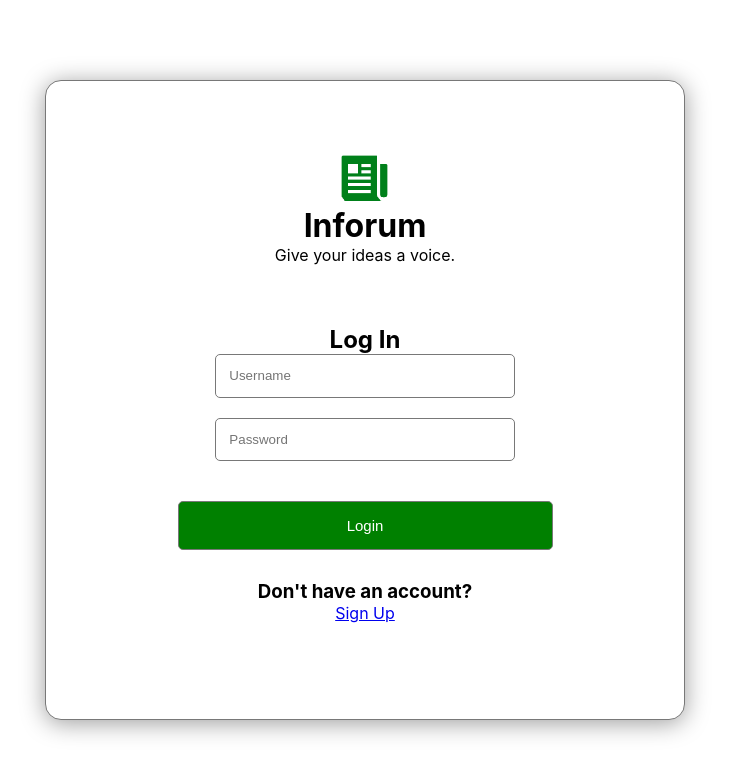
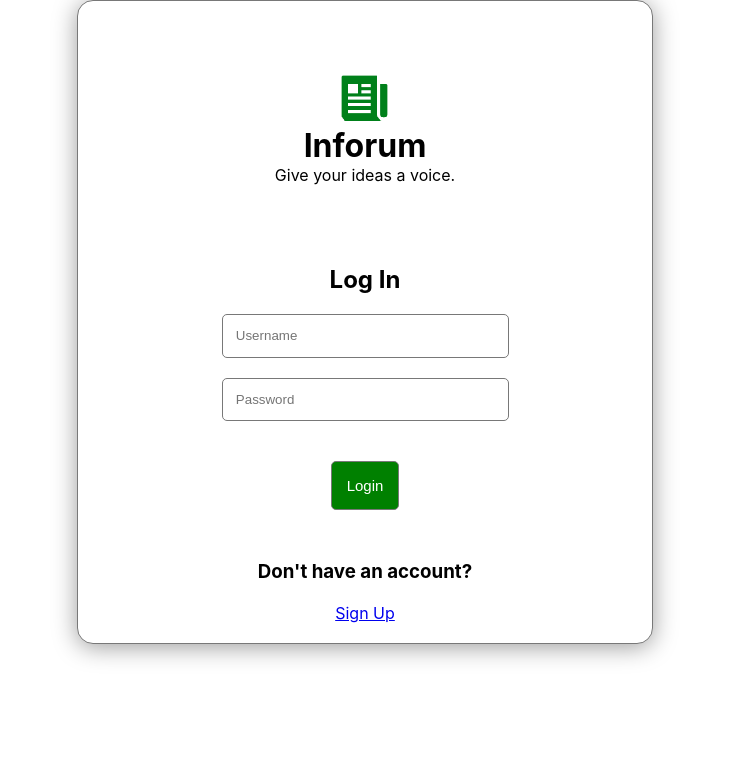
Before and after one commit to chibukasia/inforum, a React (Create React App) app in the folder client/: page /login in a window 1280 px wide. Shown: the top 774 px of the page, without its empty margins (275-1004 px from the left). Built offline with nearby package versions, Linux system fonts and the light colour scheme.

Commit message:
udated login form

```diff
--- a/client/package.json
+++ b/client/package.json
@@ -9,6 +9,7 @@
     "@testing-library/user-event": "^13.5.0",
     "react": "^18.2.0",
     "react-dom": "^18.2.0",
+    "react-router-dom": "^6.4.2",
     "react-scripts": "5.0.1",
     "web-vitals": "^2.1.4"
   },
--- a/client/src/App.css
+++ b/client/src/App.css
@@ -36,3 +36,19 @@
     transform: rotate(360deg);
   }
 }
+
+/* main section */
+.main{
+  width: 90%;
+  margin-left: auto;
+  margin-right: auto;
+}
+
+.home{
+  /* padding: 20px; */
+}
+
+.home h1, h2, h3{
+  padding: 20px;
+  text-align: center;
+}
--- a/client/src/App.js
+++ b/client/src/App.js
@@ -1,11 +1,17 @@
 
 import './App.css';
 import LoginForm from './components/loginform';
+import {Routes, Route, Link} from "react-router-dom";
 
 function App() {
   return (
-    <div className='loginpage'>
-      <LoginForm/>
+    <div className='main'>
+      <nav>
+
+      </nav>
+      <Routes>
+        <Route exact path='/login' element={<LoginForm/>}/>
+      </Routes>
     </div>
   );
 }
--- a/client/src/components/loginform.css
+++ b/client/src/components/loginform.css
@@ -20,12 +20,15 @@
     background-color: white;
     width: 50%;
     height: 80%;
-    position: relative;
+    /* position: relative; */
     border-radius: 1em;
     box-shadow: 0 0.188em 1.550em rgb(156, 156, 156);
-    display: flex;
+    /* display: flex;
     flex-direction: column;
-    align-items: center;
+    align-items: center; */
+    margin-left: auto;
+    margin-right: auto;
+    padding-bottom: 20px;
 
 }
 
@@ -44,10 +47,10 @@ form {
     padding-top: 60px;
 
 }
-
+/*
 .login-btn{
 
-    width: 25em;
+    width: 50%;
     padding: 1em;
     background: #008000;
     border-radius: 5px;
@@ -56,11 +59,11 @@ form {
     font-size: 15px;
     margin-top: 20px;
     margin-bottom: 30px;
-}
+} */
 
 input {
 
-    width: 80%;
+    width: 50%;
     padding: 1em;
     background: #FFFFFF;
     border: 1px solid #787878;
@@ -71,3 +74,15 @@ input {
 input:focus {
     outline-color: #008000;
 }
+
+input[type=submit] {
+    width: 100%;
+    background: #008000;
+    border-radius: 5px;
+    cursor: pointer;
+    color: #FFFFFF;
+    font-size: 15px;
+    margin-top: 20px;
+    margin-bottom: 30px;
+    padding: 1em;
+}
--- a/client/src/components/loginform.js
+++ b/client/src/components/loginform.js
@@ -18,7 +18,7 @@ const LoginForm = () => {
         <input type="password" placeholder="Password" required /><br></br>
 
         <div>
-          <input className="login-btn" type="submit" value="Login" />
+          <input type="submit" value="Login" />
         </div>
         <h3>Don't have an account?</h3>
         <a href="./loginform.js">Sign Up</a>
--- a/client/src/index.js
+++ b/client/src/index.js
@@ -3,11 +3,14 @@ import ReactDOM from 'react-dom/client';
 import './index.css';
 import App from './App';
 import reportWebVitals from './reportWebVitals';
+import {BrowserRouter} from "react-router-dom"
 
 const root = ReactDOM.createRoot(document.getElementById('root'));
 root.render(
   <React.StrictMode>
-    <App />
+    <BrowserRouter>
+      <App />
+    </BrowserRouter>
   </React.StrictMode>
 );
 
```
Also changed, not shown: 1 other file (tests, documents, lock files or other folders).
